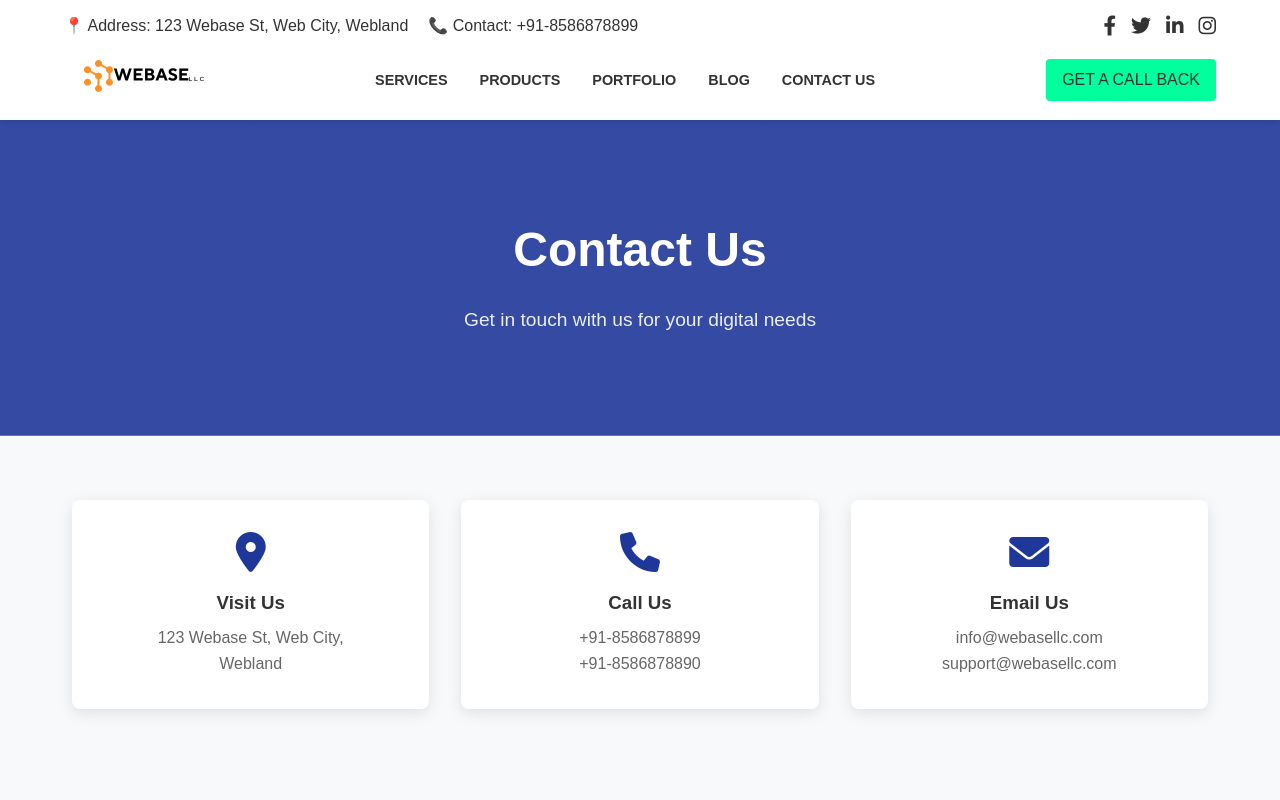
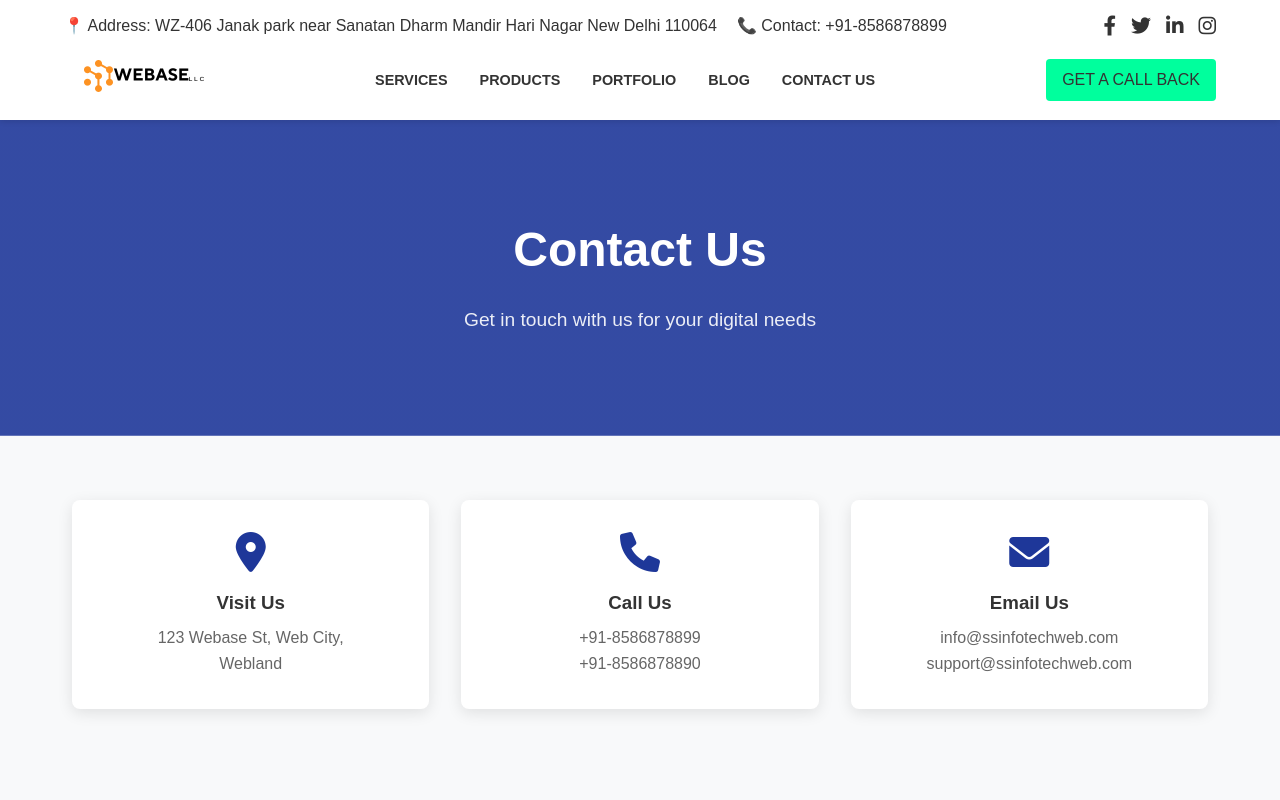
Before and after one commit to sukumarsaurav/webasellc, a plain HTML site: page contact-us.html in a window 1280 px wide. Shown: the top 800 px of the page. Drawn offline with Linux system fonts and the light colour scheme.

Commit message:
ssinfotech

```diff
--- a/contact-us.html
+++ b/contact-us.html
@@ -3,7 +3,7 @@
 <head>
     <meta charset="UTF-8">
     <meta name="viewport" content="width=device-width, initial-scale=1.0">
-    <title>Contact Us - WeBase LLC</title>
+    <title>Contact Us - ssinfotechweb</title>
     <link rel="stylesheet" href="css/style.css">
     <link rel="stylesheet" href="css/portfolio.css">
     <link rel="stylesheet" href="https://cdnjs.cloudflare.com/ajax/libs/font-awesome/6.0.0/css/all.min.css">
@@ -12,7 +12,7 @@
     <header>
         <div class="top-navbar">
             <div class="top-navbar-left">
-                <span>📍 Address: 123 Webase St, Web City, Webland</span>
+                <span>📍 Address: WZ-406 Janak park near Sanatan Dharm Mandir Hari Nagar New Delhi 110064</span>
                 <span>📞 Contact: +91-8586878899</span>
             </div>
             <div class="top-navbar-right">
@@ -93,7 +93,7 @@
                 <div class="contact-info-card fade-in">
                     <i class="fas fa-envelope"></i>
                     <h3>Email Us</h3>
-                    <p>info@webasellc.com<br>support@webasellc.com</p>
+                    <p>info@ssinfotechweb.com<br>support@ssinfotechweb.com</p>
                 </div>
             </div>
         </div>
```
Also changed, not shown: blog.html (+2 -2 lines), index.html (+2 -2 lines), portfolio.html (+2 -2 lines), products.html (+2 -2 lines), services.html (+2 -2 lines).
